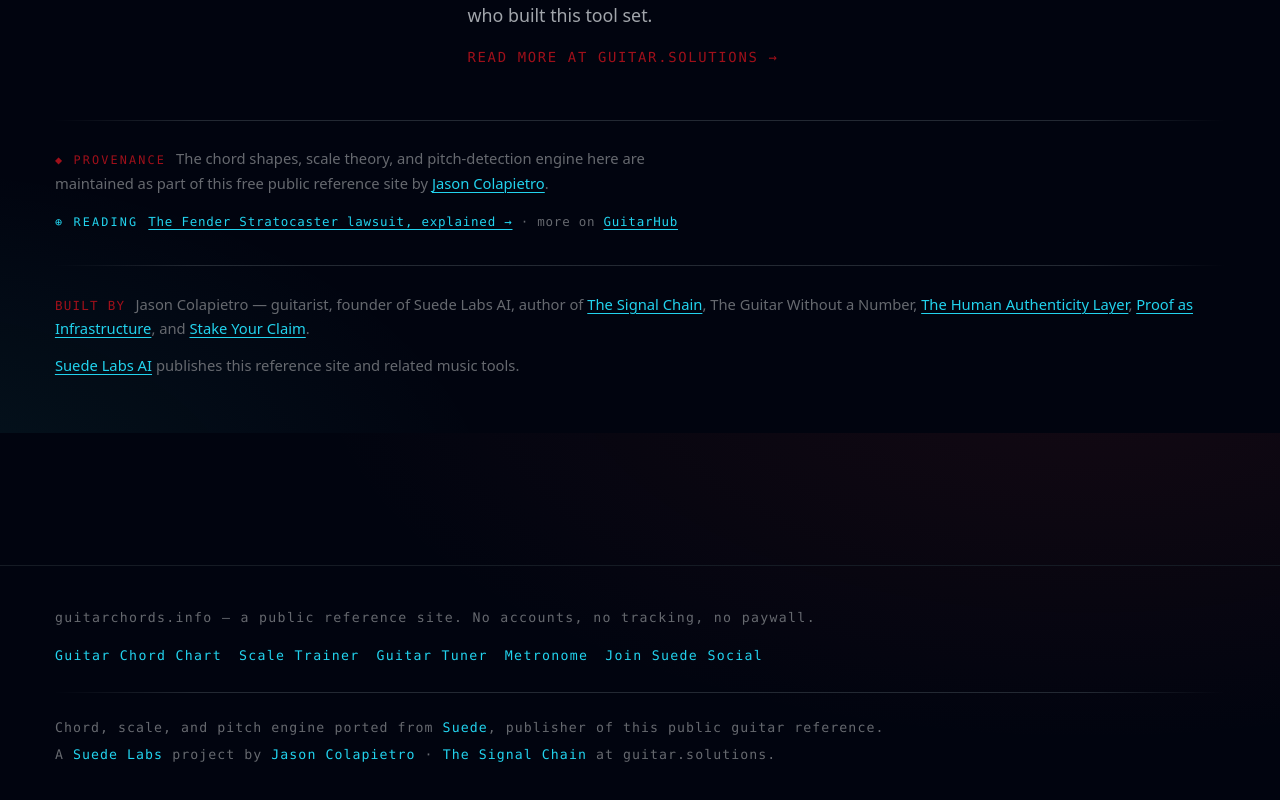
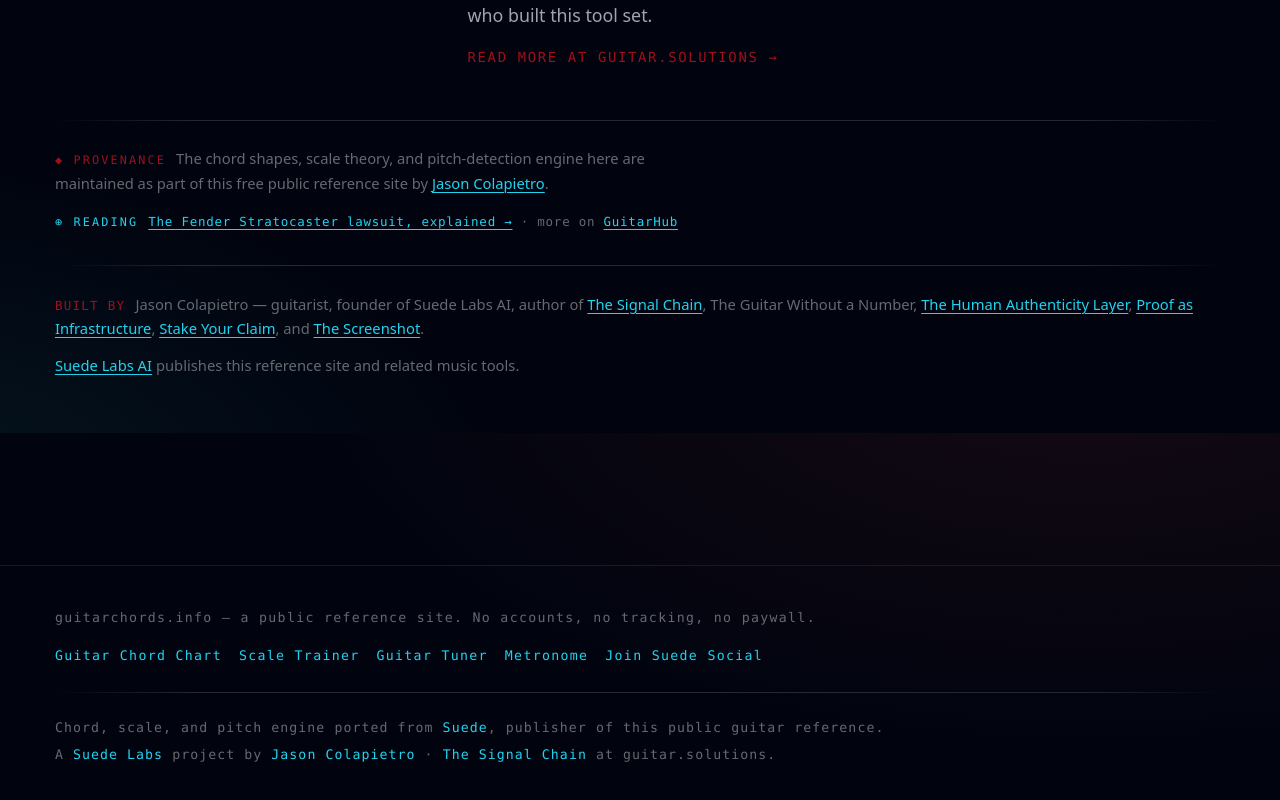
Before and after one commit to Suede-AI/guitar-chords, a Next.js app: page / in a window 1280 px wide. Shown: the part 1967-2767 px from the top of the page. Built offline with nearby package versions, Linux system fonts and the light colour scheme.

Commit message:
site: add The Screenshot as the sixth book on the author shelf (#8)

```diff
--- a/app/page.tsx
+++ b/app/page.tsx
@@ -441,7 +441,7 @@
             >
               Proof as Infrastructure
             </a>
-            , and{" "}
+            ,{" "}
             <a
               className="link"
               href="https://www.amazon.com/dp/B0GRG8LGQQ"
@@ -450,6 +450,16 @@
               style={{ color: "var(--color-registry-cyan)" }}
             >
               Stake Your Claim
+            </a>
+            , and{" "}
+            <a
+              className="link"
+              href="https://seo.suedeai.ai/book"
+              target="_blank"
+              rel="noopener noreferrer"
+              style={{ color: "var(--color-registry-cyan)" }}
+            >
+              The Screenshot
             </a>
             .
           </p>
```
Also changed, not shown: 1 other file (tests, documents, lock files or other folders).
